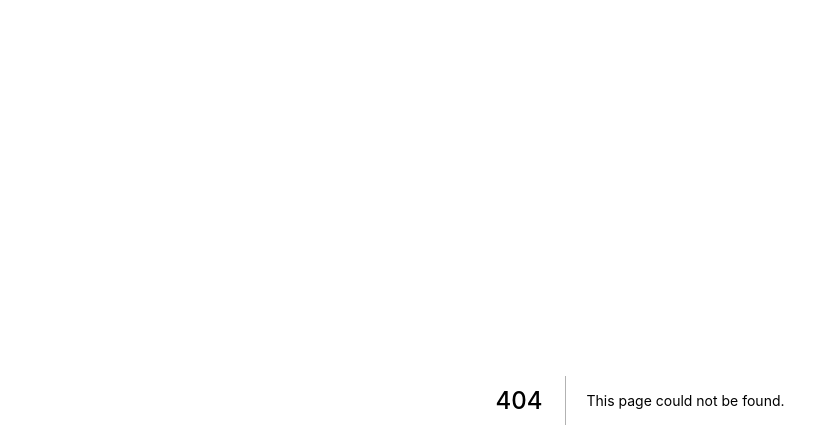
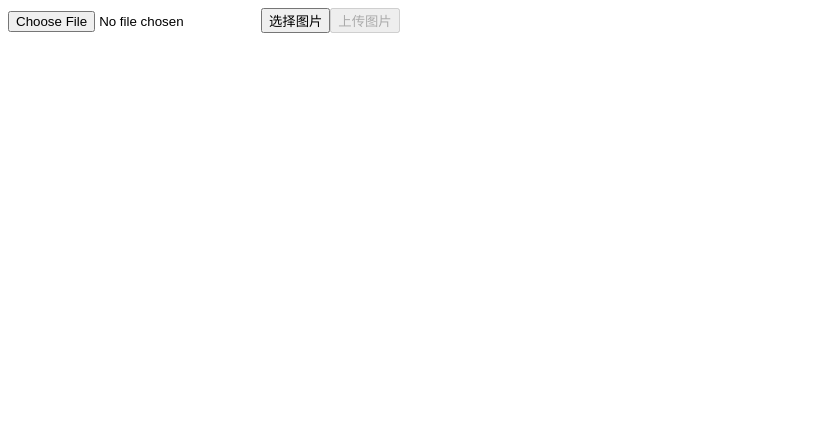
Before and after one commit to redble/dogecast-s3-image-upload, a Next.js app: page /bed in a window 1280 px wide. Before the commit this address had no page. Shown: the top 448 px of the page, without its empty margins (0-839 px from the left). Built offline with nearby package versions, Linux system fonts and the light colour scheme.

Commit message:
Create bed.tsx

```diff
--- /dev/null
+++ b/pages/bed.tsx
@@ -0,0 +1,53 @@
+import React, { useState } from 'react';
+
+const Upload: React.FC = () => {
+  const [selectedFile, setSelectedFile] = useState<File | undefined>();
+  const [previewUrl, setPreviewUrl] = useState<string | undefined>();
+  const [uploading, setUploading] = useState<boolean>(false);
+
+  const fileInputRef = React.createRef<HTMLInputElement>();
+
+  const handleFileInputChange = (event: React.ChangeEvent<HTMLInputElement>) => {
+    setSelectedFile(event.target.files?.[0]);
+    setPreviewUrl(URL.createObjectURL(event.target.files?.[0]));
+  };
+
+  const handleUploadButtonClick = async () => {
+    if (selectedFile) {
+      setUploading(true);
+
+      const reader = new FileReader();
+      reader.readAsDataURL(selectedFile);
+
+      reader.onload = async () => {
+        const res = await fetch('/api/upload', {
+          method: 'POST',
+          headers: { 'Content-Type': 'application/json' },
+          body: JSON.stringify({ data: reader.result })
+        });
+
+        if (res.ok) {
+          const { url } = await res.json();
+          setPreviewUrl(url);
+        }
+
+        setUploading(false);
+      };
+    }
+  };
+
+  return (
+    <div>
+      <input type="file" ref={fileInputRef} onChange={handleFileInputChange} accept="image/*" />
+      <button onClick={() => fileInputRef.current?.click()} disabled={uploading}>
+        选择图片
+      </button>
+      <button onClick={handleUploadButtonClick} disabled={!selectedFile || uploading}>
+        上传图片
+      </button>
+      {previewUrl && <img src={previewUrl} alt="预览图" />}
+    </div>
+  );
+};
+
+export default Upload;
```
